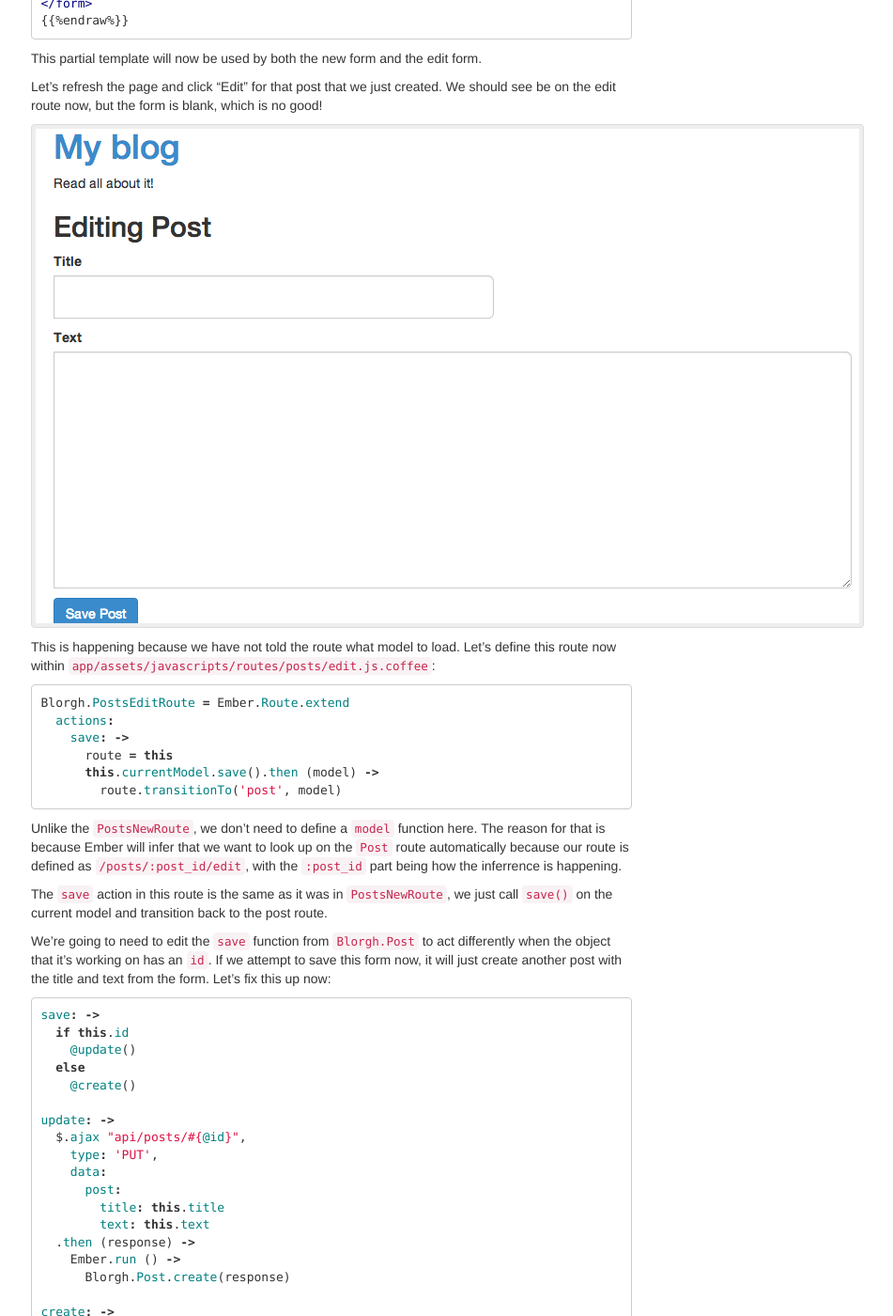
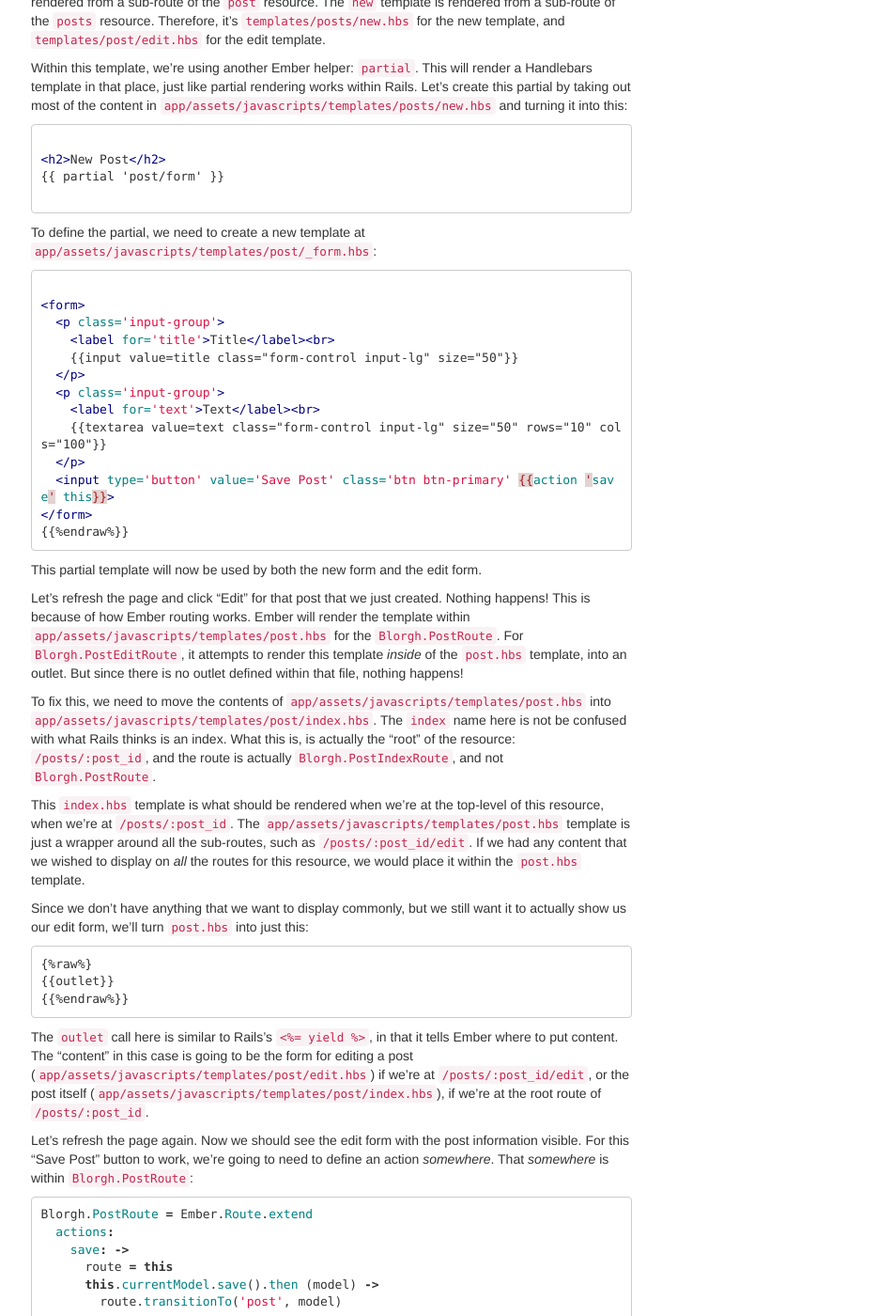
Before and after one commit to emberbites/emberbites, a Jekyll site: the page built from _posts/2014-04-30-adding-ember-to-a-rails-app.markdown, in a window 1280 px wide and 1400 px high, scrolled down 14098 px. Shown: the whole window at 94% size, without its empty margins (287-1238 px from the left). Built offline with Jekyll 4.4.1, drawn with Linux system fonts in a browser that asks for light colours; nearby versions of some CDN libraries; Markdown is read by kramdown in place of the engine named in the settings; comment, search, counter and statistics services are not loaded; some of the changed text lies outside the part shown.

Commit message:
Update Guide #1 with latest ember learnings, such as:
* Proper nested routes
* And more

````diff
--- a/_posts/2014-04-30-adding-ember-to-a-rails-app.markdown
+++ b/_posts/2014-04-30-adding-ember-to-a-rails-app.markdown
@@ -329,15 +329,15 @@
 If we refresh the page now, it will show nothing on the page because Ember's now showing an error:
 
 ```
-Uncaught Error: Assertion Failed:
-  The attempt to link-to route 'post' failed (also tried 'posts.show.index').
-  The router did not find 'posts.show' in its possible routes:
-  'loading',
-  'error',
-  'index'
+Uncaught Error: Assertion Failed: The attempt to link-to route 'post' failed.
+  The router did not find 'post' in its possible routes:
+    'loading',
+    'error',
+    'index',
+    'application'
 ```
 
-Ember is complaining here that there is no route for `posts.show`, which is true. Ember creates the `index`, `error` and `loading` routes itself, but will not assume any routes past that.
+Ember is complaining here that there is no route for `post`, which is true. Ember creates the `index`, `error` and `loading` routes itself, but will not assume any routes past that.
 
 We can define this route in `app/assets/javascripts/router.js.coffee` by using this code:
 
@@ -346,7 +346,9 @@
   @resource 'post', path: '/posts/:post_id'
 ```
 
-The `resource` function defines a new route for our Ember app. We're using `:post_id` (instead of `:id`) here as Ember will infer from that that we want to load from the `Post` model in our app.
+The `resource` function defines not one, but a couple of new routes for our Ember app. It generates `PostRoute`, as well as `PostIndexRoute`. We'll see the difference between these two routes at a later stage in these guides.
+
+We're using `:post_id` (instead of `:id`) here as Ember will infer from that that we want to load from the `Post` model in our app.
 
 When we refresh our app again, we will now be able to click on a post's link and go to that post's page. That doesn't currently display anything and the console again will tell us why:
 
@@ -424,10 +426,23 @@
 ```coffee
 Blorgh.Router.map ()->
   @resource 'post', path: '/posts/:post_id'
-  @resource 'posts.new', path:'/posts/new'
+  @resource 'posts', ->
+    @route 'new'
 ```
 
-For this route to do anything, we will need to create a template at `app/assets/javascripts/templates/posts/new.hbs`:
+These two lines generate the required routes, but also generate an extra `PostsRoute`. If we go to http://localhost:3000/#/posts now, we'll see nothing but a blank page. This is no good. When people go to `/posts` in our Ember app, they should see a list of posts!
+
+To fix this, we'll create a new file at `app/assets/javascripts/routes/posts.js.coffee` and put this content into it:
+
+```coffee
+Blorgh.PostsRoute = Ember.Route.extend
+  beforeModel: ->
+    this.transitionTo('index')
+```
+
+This code will tell Ember that before it does *anything* about this route, to actually transition the browser over to the index route. That way, people will be seeing the posts rendered by the index template, just as we have intended it.
+
+Now back to the `posts.new` route. For this route to do anything, we will need to create a template at `app/assets/javascripts/templates/posts/new.hbs`:
 
 ```html
 {%raw%}
@@ -516,30 +531,35 @@
 
 ```coffee
 Blorgh.Router.map ()->
-  @resource 'post', path: '/posts/:post_id'
-  @resource 'posts.new', path:'/posts/new'
-  @resource 'posts.edit', path: '/posts/:post_id/edit'
+  @resource 'post', path: '/posts/:post_id', ->
+    @route 'edit'
+  @resource 'posts', ->
+    @route 'new'
 ```
 
-After defining the route, the next step is to create a template which we can do in `app/assets/javascripts/templates/posts/edit.hbs`.
+Now in our router we have a sub-route underneath our `post` resource. This will give us the `posts/:post_id/edit` route that we need, that will eventually show a form to edit a post.
+
+After defining the route, the next step is to create a template which we can do in `app/assets/javascripts/templates/post/edit.hbs`.
 
 ```html
 {%raw%}
 <h2>Editing Post {{title}}</h2>
-{{ partial 'posts/form' }}
+{{ partial 'post/form' }}
 {%endraw%}
 ```
+
+Note here that we're putting this into a directory called `post`, whereas the `new` template went into one called `posts`. This is because the edit template is for editing a particular post and the template is rendered from a sub-route of the `post` resource. The `new` template is rendered from a sub-route of the `posts` resource. Therefore, it's `templates/posts/new.hbs` for the new template, and `templates/post/edit.hbs` for the edit template.
 
 Within this template, we're using another Ember helper: `partial`. This will render a Handlebars template in that place, just like partial rendering works within Rails. Let's create this partial by taking out most of the content in `app/assets/javascripts/templates/posts/new.hbs` and turning it into this:
 
 ```html
 {%raw%}
 <h2>New Post</h2>
-{{ partial 'posts/form' }}
+{{ partial 'post/form' }}
 {%endraw%}
 ```
 
-To define the partial, we need to create a new template at `app/assets/javascripts/templates/posts/_form.hbs`:
+To define the partial, we need to create a new template at `app/assets/javascripts/templates/post/_form.hbs`:
 
 ```html
 {%raw%}
@@ -559,22 +579,32 @@
 
 This partial template will now be used by both the new form and the edit form.
 
-Let's refresh the page and click "Edit" for that post that we just created. We should see be on the edit route now, but the form is blank, which is no good!
+Let's refresh the page and click "Edit" for that post that we just created. Nothing happens! This is because of how Ember routing works. Ember will render the template within `app/assets/javascripts/templates/post.hbs` for the `Blorgh.PostRoute`. For `Blorgh.PostEditRoute`, it attempts to render this template *inside* of the `post.hbs` template, into an outlet. But since there is no outlet defined within that file, nothing happens!
 
-![Ember Blank Edit Post](/images/2014-04-30/ember_blank_edit_post.png)
+To fix this, we need to move the contents of `app/assets/javascripts/templates/post.hbs` into `app/assets/javascripts/templates/post/index.hbs`. The `index` name here is not be confused with what Rails thinks is an index. What this is, is actually the "root" of the resource: `/posts/:post_id`, and the route is actually `Blorgh.PostIndexRoute`, and not `Blorgh.PostRoute`.
 
-This is happening because we have not told the route what model to load. Let's define this route now within `app/assets/javascripts/routes/posts/edit.js.coffee`:
+This `index.hbs` template is what should be rendered when we're at the top-level of this resource, when we're at `/posts/:post_id`. The `app/assets/javascripts/templates/post.hbs` template is just a wrapper around all the sub-routes, such as `/posts/:post_id/edit`. If we had any content that we wished to display on *all* the routes for this resource, we would place it within the `post.hbs` template.
+
+Since we don't have anything that we want to display commonly, but we still want it to actually show us our edit form, we'll turn `post.hbs` into just this:
+
+```html
+{%raw%}
+{{outlet}}
+{{%endraw%}}
+```
+
+The `outlet` call here is similar to Rails's `<%= yield %>`, in that it tells Ember where to put content. The "content" in this case is going to be the form for editing a post (`app/assets/javascripts/templates/post/edit.hbs`) if we're at `/posts/:post_id/edit`, or the post itself (`app/assets/javascripts/templates/post/index.hbs`), if we're at the root route of `/posts/:post_id`.
+
+Let's refresh the page again. Now we should see the edit form with the post information visible. For this "Save Post" button to work, we're going to need to define an action *somewhere*. That *somewhere* is within `Blorgh.PostRoute`:
 
 ```coffee
-Blorgh.PostsEditRoute = Ember.Route.extend
+Blorgh.PostRoute = Ember.Route.extend
   actions:
     save: ->
       route = this
       this.currentModel.save().then (model) ->
         route.transitionTo('post', model)
 ```
-
-Unlike the `PostsNewRoute`, we don't need to define a `model` function here. The reason for that is because Ember will infer that we want to look up on the `Post` route automatically because our route is defined as `/posts/:post_id/edit`, with the `:post_id` part being how the inferrence is happening.
 
 The `save` action in this route is the same as it was in `PostsNewRoute`, we just call `save()` on the current model and transition back to the post route.
 
@@ -629,10 +659,10 @@
 {%endraw%}
 ```
 
-We will need to implement this action on the controller instead of the route for this template, which would be `Blorgh.PostController`, which we will need to define in `app/assets/javascripts/controllers/post.js.coffee`:
+We will need to implement this action in the `Blorgh.PostRoute`:
 
 ```coffee
-Blorgh.PostController = Ember.ObjectController.extend
+Blorgh.PostRoute = Ember.Route.extend
   actions:
     destroy: ->
       if confirm('Are you sure you want to delete this post?')
````
